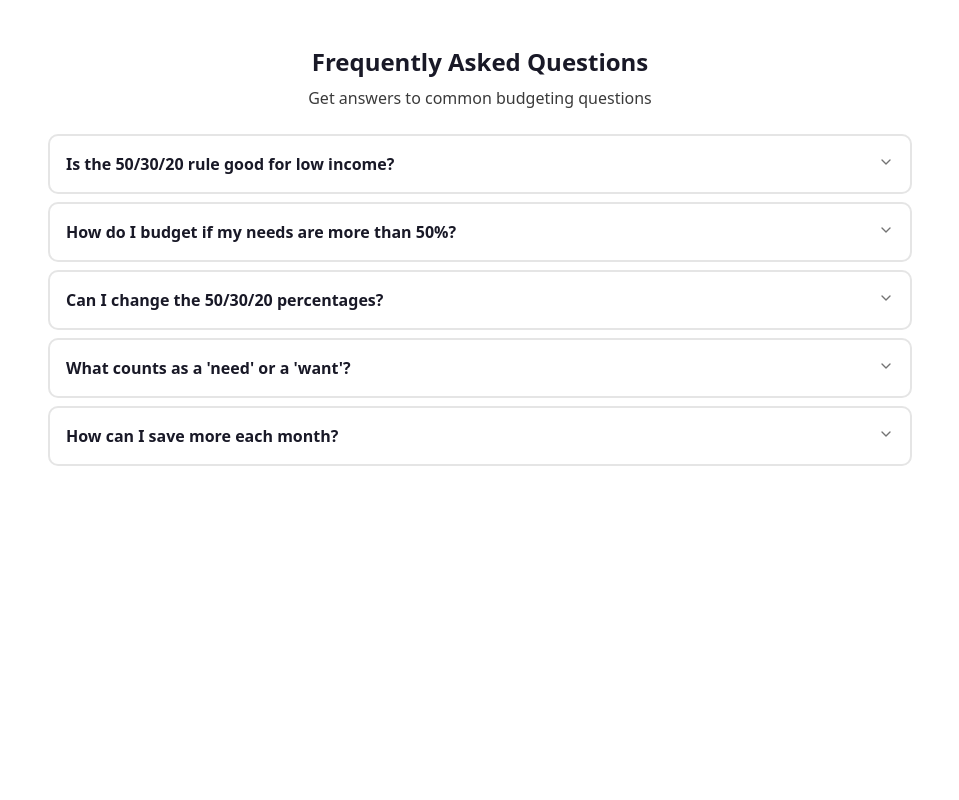
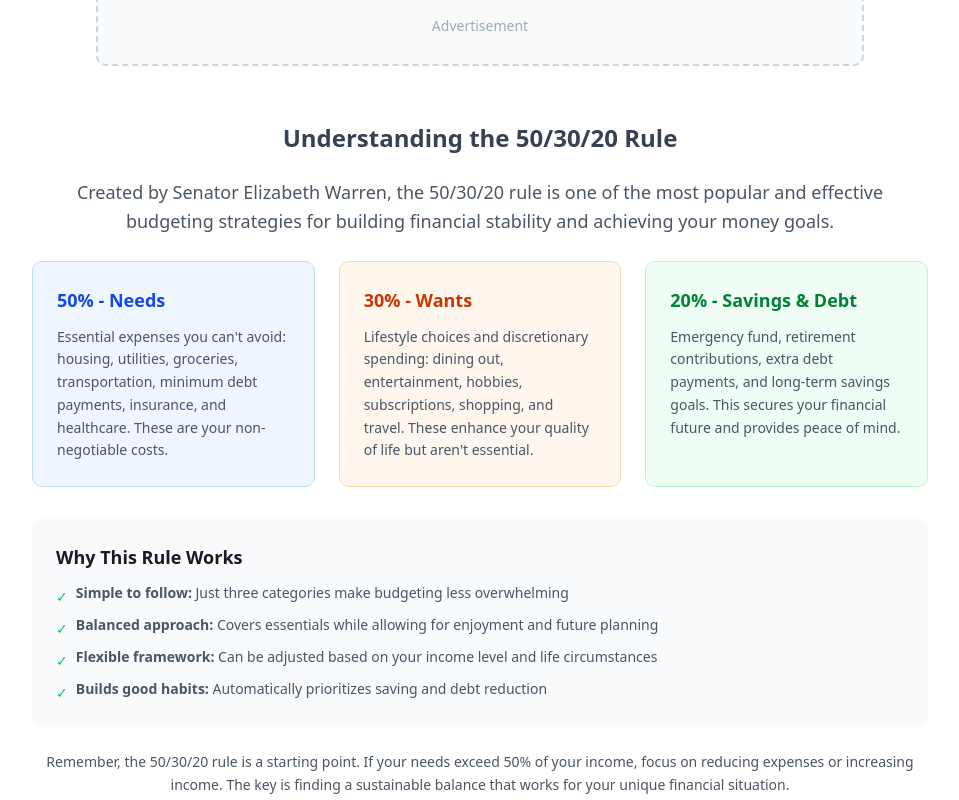
Before and after one commit to misalima/getbudgetplanner, a Next.js app: page /tools/budget-calculator in a window 1280 px wide. Shown: the part 1040-1840 px from the top of the page, without its empty margins (160-1119 px from the left). Before the commit the page ends 1610 px from the top, so only its background shows below. Built offline with nearby package versions, Linux system fonts and the light colour scheme.

Commit message:
add content section and improve page content

```diff
--- a/src/app/globals.css
+++ b/src/app/globals.css
@@ -10,8 +10,8 @@
 
   --color-background: var(--background);
   --color-foreground: var(--foreground);
-  --font-sans: var(--font-geist-sans);
-  --font-mono: var(--font-geist-mono);
+  --font-sans: var(--font-poppins);
+  --font-mono: var(--font-roboto-mono);
   --color-sidebar-ring: var(--sidebar-ring);
   --color-sidebar-border: var(--sidebar-border);
   --color-sidebar-accent-foreground: var(--sidebar-accent-foreground);
--- a/src/app/layout.tsx
+++ b/src/app/layout.tsx
@@ -1,20 +1,22 @@
 import type { Metadata } from "next";
-import { Geist, Geist_Mono } from "next/font/google";
+import { Poppins, Roboto_Mono } from "next/font/google";
 import "./globals.css";
 
-const geistSans = Geist({
-  variable: "--font-geist-sans",
+const poppins = Poppins({
+  variable: "--font-poppins",
   subsets: ["latin"],
+  weight: ["100", "200", "300", "400", "500", "600", "700", "800", "900"],
 });
 
-const geistMono = Geist_Mono({
-  variable: "--font-geist-mono",
+const robotoMono = Roboto_Mono({
+  variable: "--font-roboto-mono",
   subsets: ["latin"],
 });
 
 export const metadata: Metadata = {
   title: "My Budget Planner",
-  description: "Simple, free financial tools for the US market. Budget, debt, and emergency fund calculators.",
+  description:
+    "Simple, free financial tools for the US market. Budget, debt, and emergency fund calculators.",
 };
 
 export default function RootLayout({
@@ -25,7 +27,7 @@ export default function RootLayout({
   return (
     <html lang="en">
       <body
-        className={`${geistSans.variable} ${geistMono.variable} antialiased`}
+        className={`${poppins.variable} ${robotoMono.variable} antialiased`}
       >
         {children}
       </body>
--- a/src/app/tools/budget-calculator/page.tsx
+++ b/src/app/tools/budget-calculator/page.tsx
@@ -51,6 +51,11 @@ export default function BudgetCalculatorPage() {
             >
               How It Works
             </h2>
+            <p className="text-gray-600 text-sm md:text-base leading-relaxed mb-4">
+              Take control of your finances with our simple budget calculator.
+              Just enter your monthly income, and we'll instantly show you how
+              to allocate your money using the proven 50/30/20 budgeting method.
+            </p>
             <p className="text-gray-600 text-sm md:text-base leading-relaxed">
               The 50/30/20 rule divides your after-tax income into three
               categories:
@@ -100,6 +105,106 @@ export default function BudgetCalculatorPage() {
           </div>
         </div>
 
+        {/* Understanding the 50/30/20 Rule */}
+        <section className="mb-12 mt-14">
+          <div className="max-w-4xl mx-auto">
+            <h2
+              className="text-xl md:text-2xl text-gray-700 font-semibold text-center mb-6"
+            >
+              Understanding the 50/30/20 Rule
+            </h2>
+
+            <div className="prose prose-gray max-w-none">
+              <p className="text-gray-600 text-base md:text-lg leading-relaxed mb-6 text-center">
+                Created by Senator Elizabeth Warren, the 50/30/20 rule is one of
+                the most popular and effective budgeting strategies for building
+                financial stability and achieving your money goals.
+              </p>
+
+              <div className="grid md:grid-cols-3 gap-6 mb-8">
+                <div className="bg-blue-50 dark:bg-blue-900/20 p-6 rounded-lg border border-blue-200 dark:border-blue-800">
+                  <h3 className="text-lg font-semibold text-blue-700 dark:text-blue-300 mb-3">
+                    50% - Needs
+                  </h3>
+                  <p className="text-gray-600 dark:text-gray-300 text-sm leading-relaxed">
+                    Essential expenses you can't avoid: housing, utilities,
+                    groceries, transportation, minimum debt payments, insurance,
+                    and healthcare. These are your non-negotiable costs.
+                  </p>
+                </div>
+
+                <div className="bg-orange-50 dark:bg-orange-900/20 p-6 rounded-lg border border-orange-200 dark:border-orange-800">
+                  <h3 className="text-lg font-semibold text-orange-700 dark:text-orange-300 mb-3">
+                    30% - Wants
+                  </h3>
+                  <p className="text-gray-600 dark:text-gray-300 text-sm leading-relaxed">
+                    Lifestyle choices and discretionary spending: dining out,
+                    entertainment, hobbies, subscriptions, shopping, and travel.
+                    These enhance your quality of life but aren't essential.
+                  </p>
+                </div>
+
+                <div className="bg-green-50 dark:bg-green-900/20 p-6 rounded-lg border border-green-200 dark:border-green-800">
+                  <h3 className="text-lg font-semibold text-green-700 dark:text-green-300 mb-3">
+                    20% - Savings & Debt
+                  </h3>
+                  <p className="text-gray-600 dark:text-gray-300 text-sm leading-relaxed">
+                    Emergency fund, retirement contributions, extra debt
+                    payments, and long-term savings goals. This secures your
+                    financial future and provides peace of mind.
+                  </p>
+                </div>
+              </div>
+
+              <div className="bg-gray-50 dark:bg-gray-800 p-6 rounded-lg mb-6">
+                <h3
+                  className="text-lg font-semibold mb-3"
+                  style={{ color: "var(--title)" }}
+                >
+                  Why This Rule Works
+                </h3>
+                <ul className="text-gray-600 dark:text-gray-300 text-sm space-y-2">
+                  <li className="flex items-start">
+                    <span className="text-green-500 mr-2 mt-1">✓</span>
+                    <span>
+                      <strong>Simple to follow:</strong> Just three categories
+                      make budgeting less overwhelming
+                    </span>
+                  </li>
+                  <li className="flex items-start">
+                    <span className="text-green-500 mr-2 mt-1">✓</span>
+                    <span>
+                      <strong>Balanced approach:</strong> Covers essentials
+                      while allowing for enjoyment and future planning
+                    </span>
+                  </li>
+                  <li className="flex items-start">
+                    <span className="text-green-500 mr-2 mt-1">✓</span>
+                    <span>
+                      <strong>Flexible framework:</strong> Can be adjusted based
+                      on your income level and life circumstances
+                    </span>
+                  </li>
+                  <li className="flex items-start">
+                    <span className="text-green-500 mr-2 mt-1">✓</span>
+                    <span>
+                      <strong>Builds good habits:</strong> Automatically
+                      prioritizes saving and debt reduction
+                    </span>
+                  </li>
+                </ul>
+              </div>
+
+              <p className="text-gray-600 dark:text-gray-300 text-sm leading-relaxed text-center">
+                Remember, the 50/30/20 rule is a starting point. If your needs
+                exceed 50% of your income, focus on reducing expenses or
+                increasing income. The key is finding a sustainable balance that
+                works for your unique financial situation.
+              </p>
+            </div>
+          </div>
+        </section>
+
         {/* FAQ Section */}
         <FAQSection />
       </div>
--- a/src/components/budget-calculator/FAQSection.tsx
+++ b/src/components/budget-calculator/FAQSection.tsx
@@ -46,8 +46,7 @@ export default function FAQSection() {
         {/* Section Header */}
         <div className="text-center mb-6">
           <h2
-            className="text-2xl font-bold mb-2"
-            style={{ color: "var(--title)" }}
+            className="text-2xl font-semibold mb-2 text-gray-700"
           >
             Frequently Asked Questions
           </h2>
```
